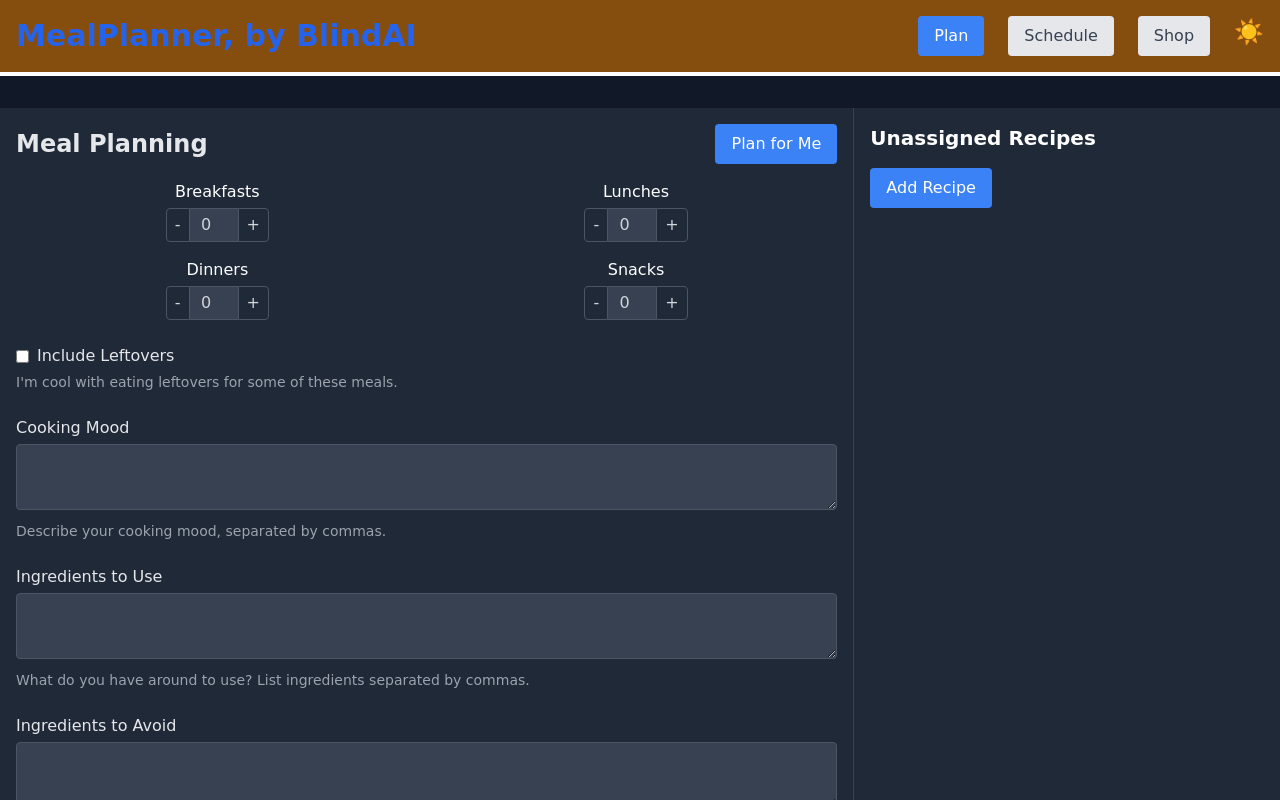
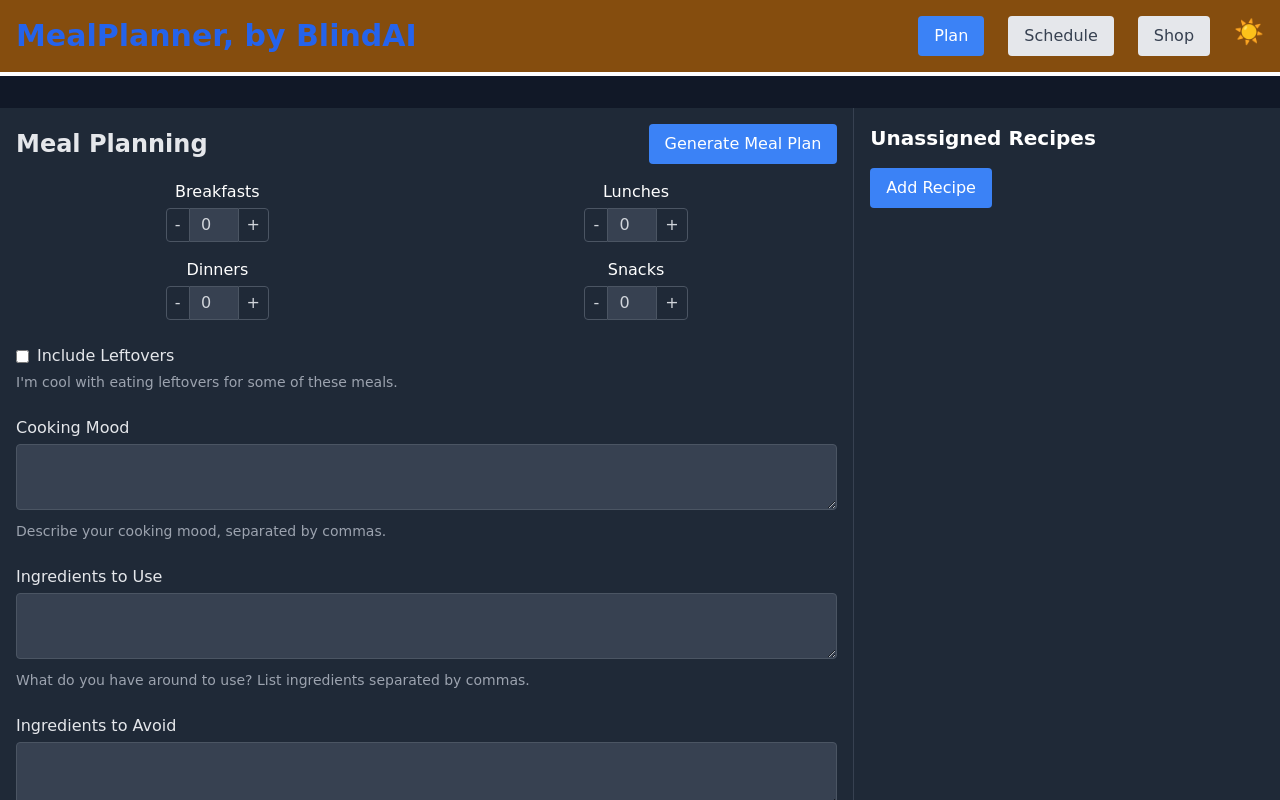
Before and after one commit to Arcadesys/mealplanner, a Next.js app: page / in a window 1280 px wide. Both pictures are taken after a click on the button "Plan". Built offline with nearby package versions, Linux system fonts and the light colour scheme.

Commit message:
created edit handler

```diff
--- a/app/components/PlanForm.tsx
+++ b/app/components/PlanForm.tsx
@@ -14,6 +14,11 @@ const PlanForm: React.FC<PlanFormProps> = ({ formData, onChange, onSubmit }) =>
     onChange({ ...formData, [name]: newValue });
   };
 
+  const handleSubmit = () => {
+    console.log('Submitting form data:', formData);
+    onSubmit();
+  };
+
   const handleStepperChange = (name: string, increment: number) => {
     const newValue = Math.max(0, (formData[name as keyof typeof formData] as number) + increment);
     onChange({ ...formData, [name]: newValue });
@@ -28,10 +33,10 @@ const PlanForm: React.FC<PlanFormProps> = ({ formData, onChange, onSubmit }) =>
       <div className="flex justify-between items-center mb-4">
         <h1 className="text-2xl font-bold dark:text-gray-200">Meal Planning</h1>
         <button
-          onClick={onSubmit}
+          onClick={handleSubmit}
           className="bg-blue-500 text-white px-4 py-2 rounded hover:bg-blue-600"
         >
-          Plan for Me
+          Generate Meal Plan
         </button>
       </div>
       <form className="space-y-6">
```
